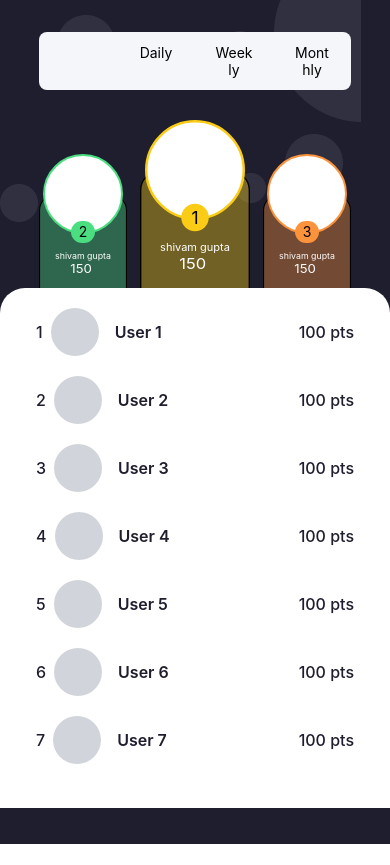
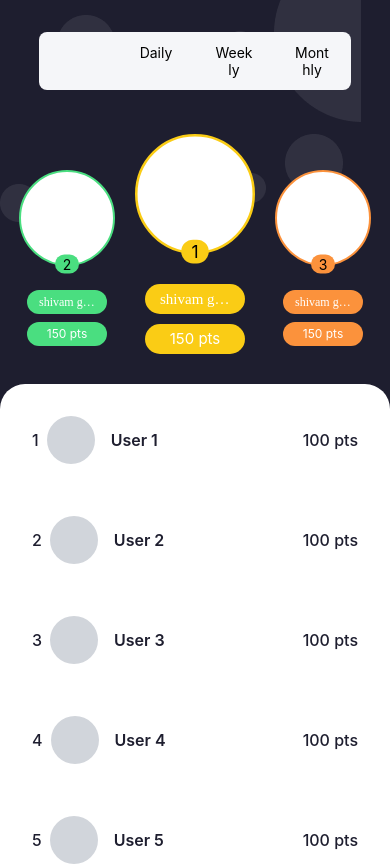
Before and after one commit to boy-scripter/react-native-education, a React Native app: screen /leaderboard in a window 390 px wide. Shown: the top 865 px of the page. Before the commit the page ends 844 px from the top, so only its background shows below. Built offline with nearby package versions, Linux system fonts and the light colour scheme.

Commit message:
leaderboard screen design updatewd

```diff
--- a/src/screens/dashboard/leaderboard.screen.tsx
+++ b/src/screens/dashboard/leaderboard.screen.tsx
@@ -10,39 +10,38 @@ function LeaderBoardScreen() {
   ];
 
   return (
-    <ScrollView className="bg-theme flex-1">
-      <ImageBackground className="h-72" resizeMode="cover" source={require('@assets/images/oval.png')}>
+    <View className="bg-theme flex-1">
+      <ImageBackground className="h-96" resizeMode="cover" source={require('@assets/images/oval.png')}>
         <Tab className="mt-8" defaultTab="daily">
           <Tab.Button label="Daily" id="daily"></Tab.Button>
           <Tab.Button label="Weekly" id="weekly"></Tab.Button>
           <Tab.Button label="Monthly" id="monthly"></Tab.Button>
         </Tab>
-        <View className="flex-row gap-8 justify-center mx-5 mt-16">
+        <View className="flex-row gap-8 justify-center mx-4 mt-20">
           {items.map((item, index) => (
-            <View key={index} className={`h-20 aspect-square relative ${item.className}`}>
+            <View key={index} className={`h-24 aspect-square relative ${item.className}`}>
               <View key={index} className={`rounded-full relative w-full h-full bg-white z-10 border-2 aspect-square items-center justify-center `} style={{borderColor: item.color}}>
-                <Text className="px-2 text-sm bottom-0 absolute translate-y-1/2 rounded-full" style={{backgroundColor: item.color, paddingVertical: 1}}>
+                <Text className="px-2 bottom-0 absolute translate-y-1/2 rounded-full" style={{backgroundColor: item.color, paddingVertical: 1}}>
                   {item.placeholder}
                 </Text>
               </View>
-              <View style={{backgroundColor: item.color + '60'}} className="absolute   z-0 px-2 top-1/2 rounded-t-2xl border w-full scale-x-110 h-[180%] ">
-                <Text style={{fontSize: 8}} className="mt-14 text-white  text-center">
-                  shivam gupta
+              <View className="absolute z-0 px-2 top-1/2 rounded-t-2xl w-full my-4 h-[180%] ">
+                <Text numberOfLines={1} ellipsizeMode="tail" style={{backgroundColor: item.color}} className="mt-14 p-1 px-3 rounded-full text-xs font-interBold text-white text-center"> shivam gupta </Text>
+                <Text style={{backgroundColor: item.color}} className="text-white p-1 rounded-full mt-2 text-xs text-center">
+                  150 pts
                 </Text>
-                <Text className="text-white text-xs text-center">150 </Text>
               </View>
             </View>
           ))}
         </View>
       </ImageBackground>
 
-
-      <View style={{borderRadius: 25}} className="flex-1 pb-10 bg-white rounded-b-none">
-        <View className="mt-4 flex gap-3 mx-4">
-          {[1, 2, 3, 4, 5, 6 ,7].map((item, index) => (
-            <View style={{elevation: 14, borderRadius: 10}} className="shadow-slate-300 bg-white p-1 px-5" key={index}>
+      <ScrollView style={{borderRadius: 25}} className="flex-1 pb-10 bg-white rounded-b-none">
+        <View className="mt-4 flex gap-5 mx-4">
+          {[1, 2, 3, 4, 5, 6, 7, 8].map((item, index) => (
+            <View style={{elevation: 14, borderRadius: 10}} className="shadow-slate-300 bg-white  p-4" key={index}>
               <View className="flex-row items-center justify-between">
-                <View className='flex-row items-center gap-2'>
+                <View className="flex-row items-center gap-2">
                   <Text className="text-theme text-base font-medium">{index + 1}</Text>
                   <View className="flex-row items-center">
                     <View className="w-12 h-12 rounded-full bg-gray-300 mr-4"></View>
@@ -54,9 +53,8 @@ function LeaderBoardScreen() {
             </View>
           ))}
         </View>
-
-      </View>
-    </ScrollView>
+      </ScrollView>
+    </View>
   );
 }
 
--- a/src/stacks/Dashboard.stack.tsx
+++ b/src/stacks/Dashboard.stack.tsx
@@ -11,7 +11,7 @@ const Stack = createStackNavigator();
 
 const DashboardStack: React.FC = () => {
   return (
-    <Stack.Navigator initialRouteName="result" screenOptions={{headerShown: false}}>
+    <Stack.Navigator initialRouteName="leaderboard" screenOptions={{headerShown: false}}>
       <Stack.Screen name="home" component={HomeScreen} />
       <Stack.Screen name="quiz" component={QuizScreen} />
       <Stack.Screen name="quiz_instruction" component={QuizInstructionScreen} />
```
